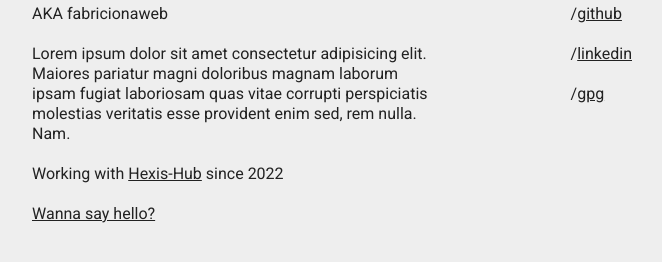
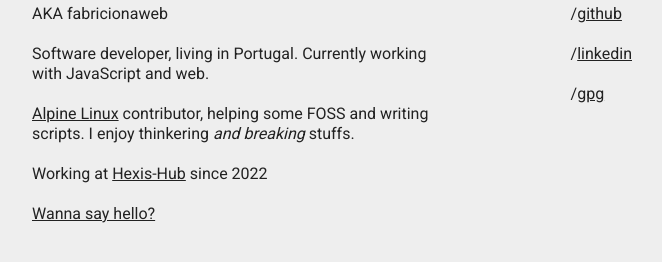
Before and after one commit to fabricionaweb/fabricionaweb.github.io, a website: page index.html in a window 1280 px wide. Shown: the part 356-618 px from the top of the page, without its empty margins (308-970 px from the left). Drawn offline with Linux system fonts and the light colour scheme.

Commit message:
add content

```diff
--- a/index.html
+++ b/index.html
@@ -23,14 +23,18 @@
         <p>AKA fabricionaweb</p>
 
         <p>
-          Lorem ipsum dolor sit amet consectetur adipisicing elit. Maiores
-          pariatur magni doloribus magnam laborum ipsam fugiat laboriosam quas
-          vitae corrupti perspiciatis molestias veritatis esse provident enim
-          sed, rem nulla. Nam.
+          Software developer, living in Portugal. Currently working with
+          JavaScript and web.
         </p>
 
         <p>
-          Working with
+          <a href="https://alpinelinux.org/" rel="noreferrer">Alpine Linux</a>
+          contributor, helping some FOSS and writing scripts. I enjoy thinkering
+          <i>and breaking</i> stuffs.
+        </p>
+
+        <p>
+          Working at
           <a href="https://www.hexis-hub.com/" rel="noreferrer">Hexis-Hub</a>
           since 2022
         </p>
@@ -44,8 +48,16 @@
 
       <footer class="footer">
         <ul>
-          <li><a href="" rel="noreferrer">GitHub</a></li>
-          <li><a href="" rel="noreferrer">LinkedIn</a></li>
+          <li>
+            <a href="https://github.com/fabricionaweb" rel="noreferrer"
+              >GitHub</a
+            >
+          </li>
+          <li>
+            <a href="https://linkedin.com/in/fabricionaweb" rel="noreferrer"
+              >LinkedIn</a
+            >
+          </li>
           <li><a href="/key.asc" rel="noreferrer">GPG</a></li>
         </ul>
       </footer>
```
